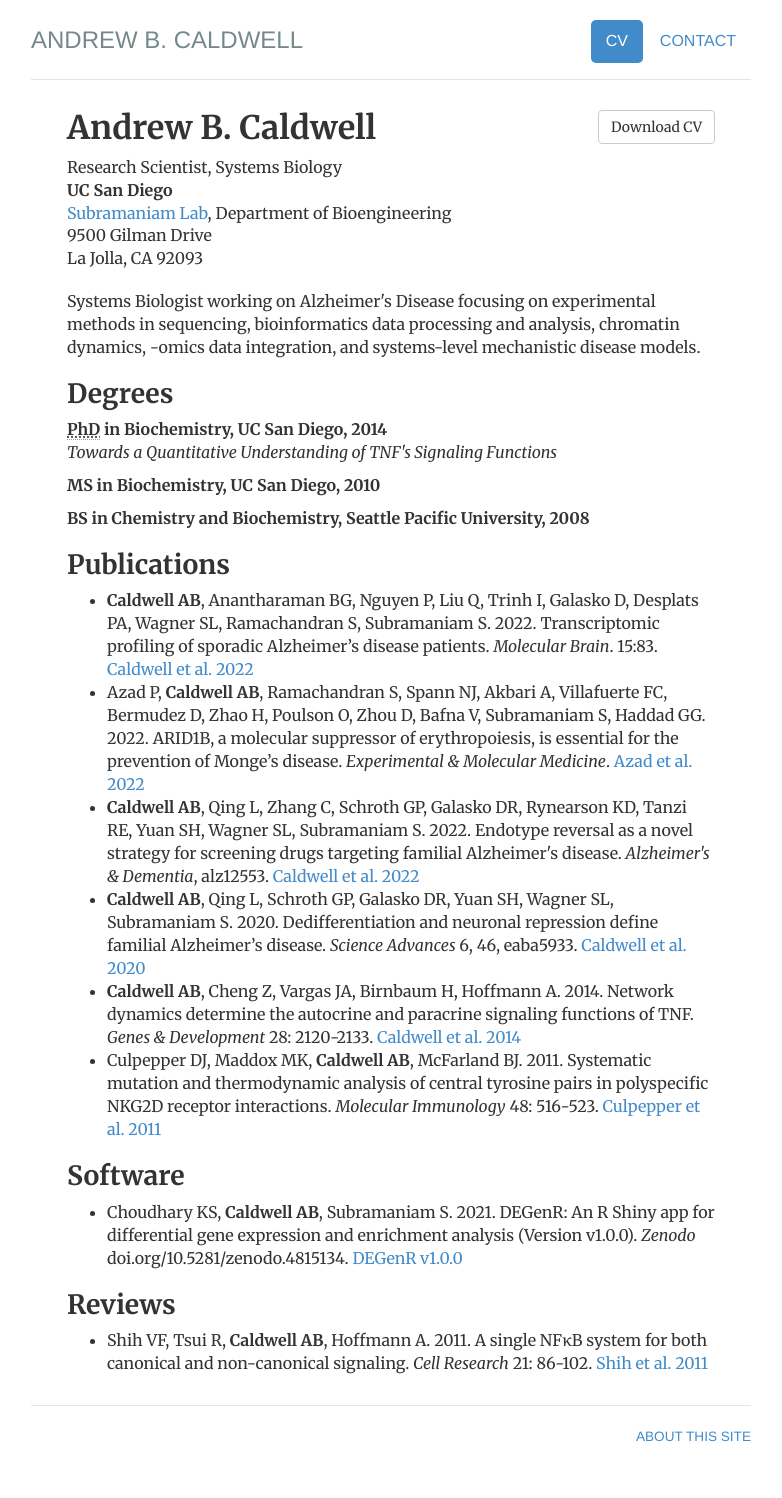
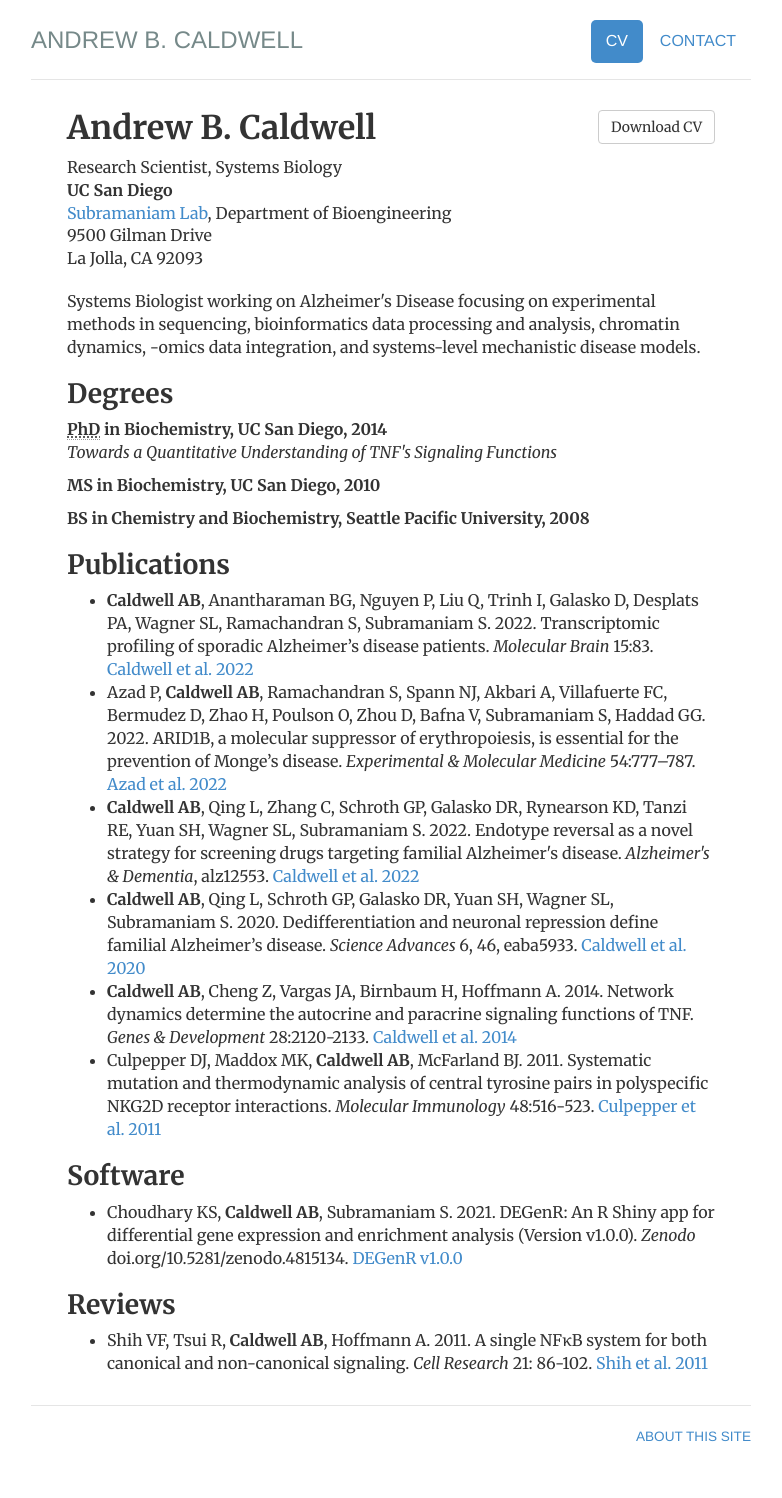
Before and after one commit to andrewbcaldwell/andrewbcaldwell.github.io, a Jekyll site: the page built from cv/index.html, in a window 1280 px wide. Shown: the whole page, without its empty margins (249-1031 px from the left). Built offline with Jekyll 4.4.1, drawn with Linux system fonts in a browser that asks for light colours.

Commit message:
Fix formatting

```diff
--- a/cv/index.html
+++ b/cv/index.html
@@ -33,12 +33,12 @@ description: Current CV for Andrew B. Caldwell.
 
 				<h2>Publications</h2>
 				<ul>
-				<li><b>Caldwell AB</b>, Anantharaman BG, Nguyen P, Liu Q, Trinh I, Galasko D, Desplats PA, Wagner SL, Ramachandran S, Subramaniam S. 2022. Transcriptomic profiling of sporadic Alzheimer’s disease patients. <i>Molecular Brain</i>. 15:83. <a href="https://doi.org/10.1186/s13041-022-00963-2">Caldwell et al. 2022</a></li>
-				<li>Azad P, <b>Caldwell AB</b>, Ramachandran S, Spann NJ, Akbari A, Villafuerte FC, Bermudez D, Zhao H, Poulson O, Zhou D, Bafna V, Subramaniam S, Haddad GG. 2022. ARID1B, a molecular suppressor of erythropoiesis, is essential for the prevention of Monge’s disease. <i>Experimental & Molecular Medicine</i>. <a href="https://doi.org/10.1038/s12276-022-00769-1">Azad et al. 2022</a></li>
+				<li><b>Caldwell AB</b>, Anantharaman BG, Nguyen P, Liu Q, Trinh I, Galasko D, Desplats PA, Wagner SL, Ramachandran S, Subramaniam S. 2022. Transcriptomic profiling of sporadic Alzheimer’s disease patients. <i>Molecular Brain</i> 15:83. <a href="https://doi.org/10.1186/s13041-022-00963-2">Caldwell et al. 2022</a></li>
+				<li>Azad P, <b>Caldwell AB</b>, Ramachandran S, Spann NJ, Akbari A, Villafuerte FC, Bermudez D, Zhao H, Poulson O, Zhou D, Bafna V, Subramaniam S, Haddad GG. 2022. ARID1B, a molecular suppressor of erythropoiesis, is essential for the prevention of Monge’s disease. <i>Experimental & Molecular Medicine</i> 54:777–787. <a href="https://doi.org/10.1038/s12276-022-00769-1">Azad et al. 2022</a></li>
 				<li><b>Caldwell AB</b>, Qing L, Zhang C, Schroth GP, Galasko DR, Rynearson KD, Tanzi RE, Yuan SH, Wagner SL, Subramaniam S. 2022. Endotype reversal as a novel strategy for screening drugs targeting familial Alzheimer's disease. <i>Alzheimer's & Dementia</i>, alz12553. <a href="https://alz-journals.onlinelibrary.wiley.com/doi/10.1002/alz.12553">Caldwell et al. 2022</a></li>
 				<li><b>Caldwell AB</b>, Qing L, Schroth GP, Galasko DR, Yuan SH, Wagner SL, Subramaniam S. 2020. Dedifferentiation and neuronal repression define familial Alzheimer’s disease. <i>Science Advances</i> 6, 46, eaba5933. <a href="https://advances.sciencemag.org/content/6/46/eaba5933">Caldwell et al. 2020</a></li>
-				<li><b>Caldwell AB</b>, Cheng Z, Vargas JA, Birnbaum H, Hoffmann A. 2014. Network dynamics determine the autocrine and paracrine signaling functions of TNF. <i>Genes & Development</i> 28: 2120-2133. <a href="http://genesdev.cshlp.org/content/28/19/2120.full">Caldwell et al. 2014</a></li>
-				<li>Culpepper DJ, Maddox MK, <b>Caldwell AB</b>, McFarland BJ. 2011. Systematic mutation and thermodynamic analysis of central tyrosine pairs in polyspecific NKG2D receptor interactions. <i>Molecular Immunology</i> 48: 516-523. <a href="https://www.sciencedirect.com/science/article/pii/S0161589010005870?via%3Dihub">Culpepper et al. 2011</a></li>
+				<li><b>Caldwell AB</b>, Cheng Z, Vargas JA, Birnbaum H, Hoffmann A. 2014. Network dynamics determine the autocrine and paracrine signaling functions of TNF. <i>Genes & Development</i> 28:2120-2133. <a href="http://genesdev.cshlp.org/content/28/19/2120.full">Caldwell et al. 2014</a></li>
+				<li>Culpepper DJ, Maddox MK, <b>Caldwell AB</b>, McFarland BJ. 2011. Systematic mutation and thermodynamic analysis of central tyrosine pairs in polyspecific NKG2D receptor interactions. <i>Molecular Immunology</i> 48:516-523. <a href="https://www.sciencedirect.com/science/article/pii/S0161589010005870?via%3Dihub">Culpepper et al. 2011</a></li>
                 		</ul>
 				<h2>Software</h2>
 				<ul>
```
